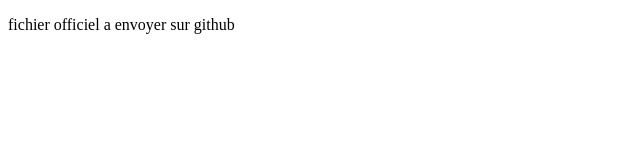
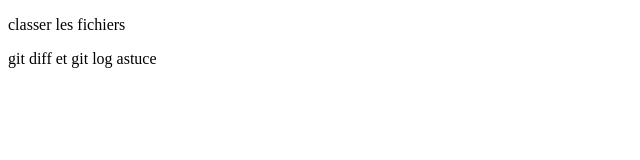
Before and after one commit to testprojetdev/RepoACloner, a plain HTML site: page index.html in a window 1280 px wide. Shown: the whole page, without its empty margins (0-640 px from the left). Drawn offline with Linux system fonts and the light colour scheme.

Commit message:
modif git diff

```diff
--- a/index.html
+++ b/index.html
@@ -7,6 +7,7 @@
     <title>officiel</title>
   </head>
   <body>
-    <p>fichier officiel a envoyer sur github</p>
+    <p>classer les fichiers</p>
+    <p>git diff et git log astuce</p>
   </body>
 </html>
```
